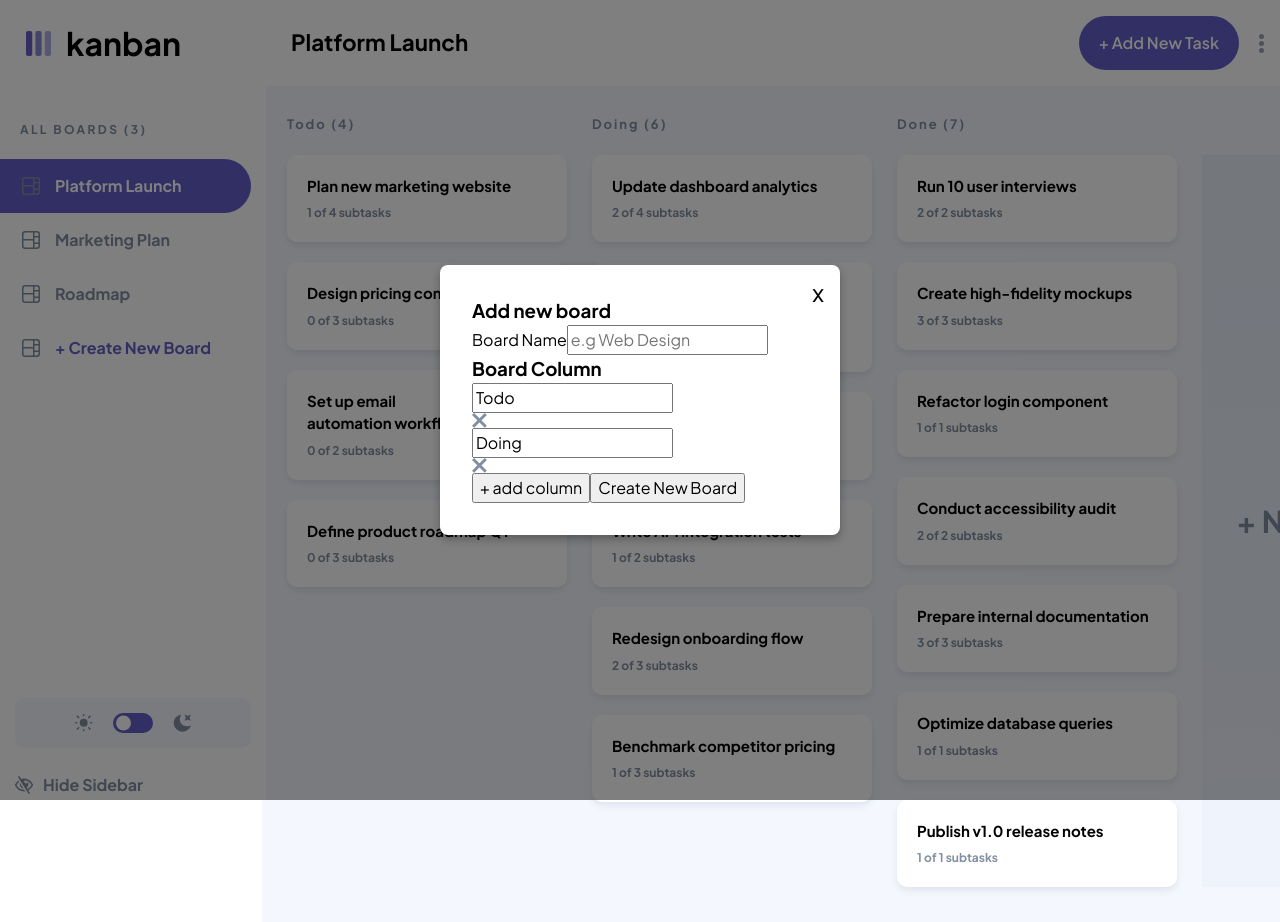
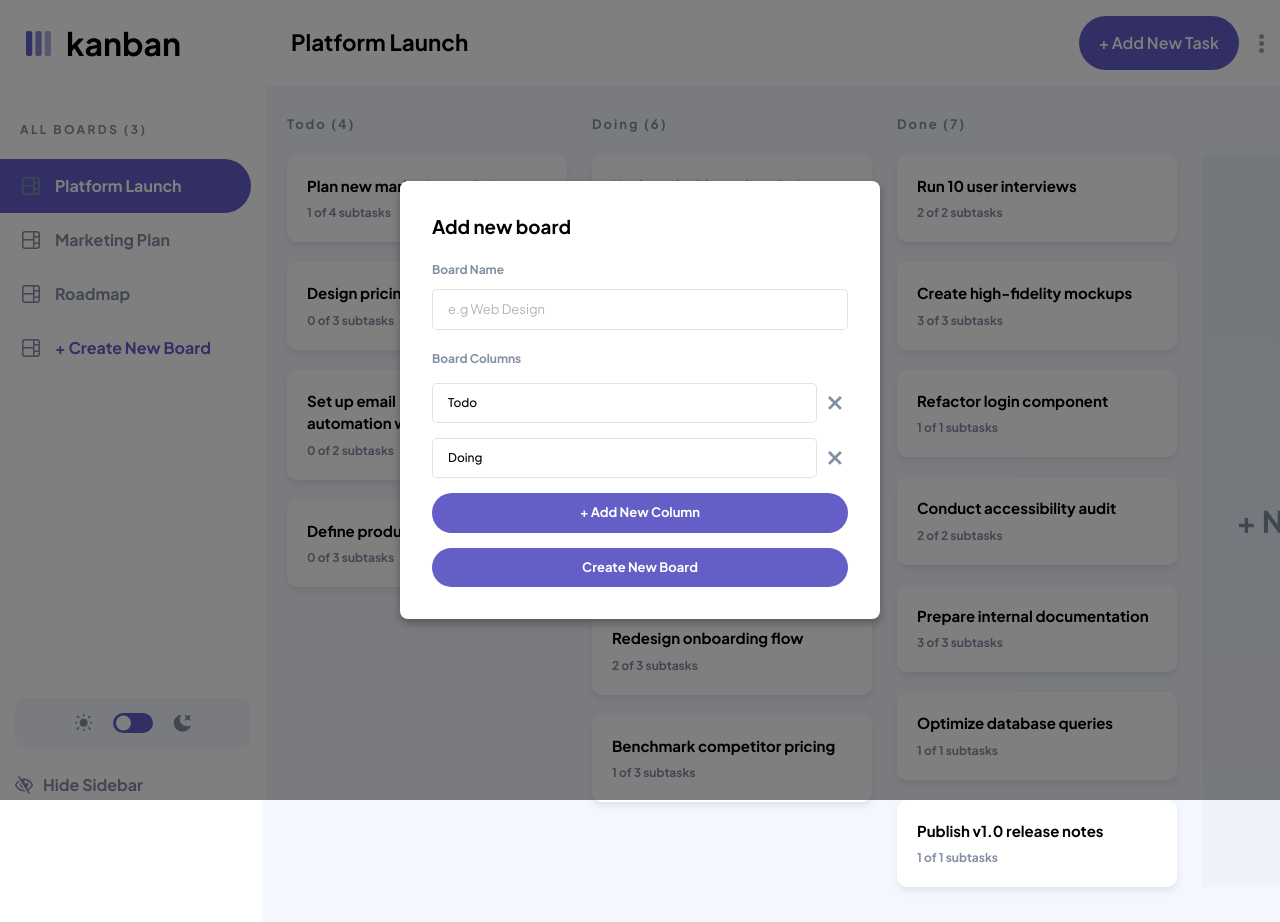
Before and after one commit to chxxvin/kanban-task-management, a React (Vite) app: page / in a window 1280 px wide. Both pictures are taken after a click on the item "+ Create New Board". Built offline with nearby package versions, Linux system fonts and the light colour scheme.

Commit message:
adding style to create board's modal

```diff
--- a/src/component/Modal/Modal.jsx
+++ b/src/component/Modal/Modal.jsx
@@ -24,9 +24,6 @@ function Modal({ isOpen, onClose, children }) {
   return createPortal(
     <div className={style.modalOverlay} onClick={onClose}>
       <div className={style.modalContent} onClick={(e) => e.stopPropagation()}>
-        <button className={style.closeBtn} onClick={onClose}>
-          x
-        </button>
         {children}
       </div>
     </div>,
--- a/src/component/Modal/Modal.module.css
+++ b/src/component/Modal/Modal.module.css
@@ -16,7 +16,7 @@
   padding: 2rem;
   border-radius: 8px;
   position: relative;
-  max-width: 400px;
+  max-width: 480px;
   width: 100%;
   box-shadow: 0 4px 10px rgba(0, 0, 0, 0.3);
 }
--- a/src/component/Modal/create/Board/CreateBoard.jsx
+++ b/src/component/Modal/create/Board/CreateBoard.jsx
@@ -1,5 +1,6 @@
 import { useState } from 'react';
 import iconCross from '../../../../assets/icon-cross.svg';
+import style from './CreateBoard.module.css';
 
 function CreateBoard() {
   const [boardName, setBoardName] = useState('');
@@ -20,10 +21,10 @@ function CreateBoard() {
   }
 
   return (
-    <>
+    <div>
       <h3>Add new board</h3>
       <form action="/">
-        <div>
+        <div className={style.boardName}>
           <label htmlFor="board-name">Board Name</label>
           <input
             type="text"
@@ -34,29 +35,36 @@ function CreateBoard() {
             placeholder="e.g Web Design"
           />
         </div>
+        <div className={style.columnContainer}>
+          <h3>Board Columns</h3>
           <div>
-          <h3>Board Column</h3>
             {columns.map((column, index) => {
               return (
-              <>
+                <div className={style.modalColumn} key={index}>
                   <input
-                  key={index}
                     value={column}
                     onChange={(e) => handleChangeColumn(index, e.target.value)}
+                    placeholder="e.g Done"
                   />
-                <div onClick={() => handleDeleteColumn(index)}>
+                  <button
+                    type="button"
+                    onClick={() => handleDeleteColumn(index)}
+                  >
                     <img src={iconCross} alt="delete button" />
+                  </button>
                 </div>
-              </>
               );
             })}
           </div>
+        </div>
+        <div className={style.buttonForm}>
           <button type="button" onClick={handleAddColumn}>
-          + add column
+            + Add New Column
           </button>
           <button>Create New Board</button>
+        </div>
       </form>
-    </>
+    </div>
   );
 }
 
--- a/src/component/Modal/create/Board/CreateBoard.module.css
+++ b/src/component/Modal/create/Board/CreateBoard.module.css
@@ -0,0 +1,88 @@
+.boardName {
+  display: flex;
+  flex-direction: column;
+  margin-top: 20px;
+  margin-bottom: 15px;
+}
+
+.boardName label {
+  font-size: 12px;
+  font-weight: bold;
+  color: #828fa3;
+}
+
+.boardName input {
+  padding: 10px 15px;
+  margin-top: 10px;
+  border-radius: 5px;
+  border: 1px solid rgba(130, 143, 163, 0.25);
+  font-size: 13px;
+  cursor: pointer;
+}
+
+.boardName input::placeholder {
+  font-size: 13px;
+  color: rgba(0, 0, 0, 0.3);
+}
+
+.boardName input:focus {
+  outline: 1px solid #635fc7;
+}
+
+.columnContainer {
+  margin-top: 20px;
+}
+
+.columnContainer h3 {
+  font-size: 12px;
+  margin-bottom: 15px;
+  color: #828fa3;
+}
+
+.modalColumn {
+  display: flex;
+  margin-bottom: 15px;
+}
+
+.modalColumn input {
+  width: 100%;
+  margin-right: 5px;
+  padding: 10px 15px;
+  border-radius: 5px;
+  border: 1px solid rgba(130, 143, 163, 0.25);
+  font-size: 12px;
+  font-weight: 500;
+  cursor: pointer;
+}
+
+.modalColumn input::placeholder {
+  font-size: 13px;
+  color: rgba(0, 0, 0, 0.3);
+}
+
+.modalColumn input:focus {
+  outline: 1px solid #635fc7;
+}
+
+.modalColumn button {
+  background: transparent;
+  border: none;
+  cursor: pointer;
+}
+
+.buttonForm button {
+  display: block;
+  width: 100%;
+  padding: 10px;
+  margin-bottom: 15px;
+  color: white;
+  background-color: #635fc7;
+  border: none;
+  border-radius: 20px;
+  font-size: 13px;
+  font-weight: bold;
+}
+
+.buttonForm button:last-child {
+  margin-bottom: 0;
+}
```
Lines whose indentation alone changed are shown as unchanged.
